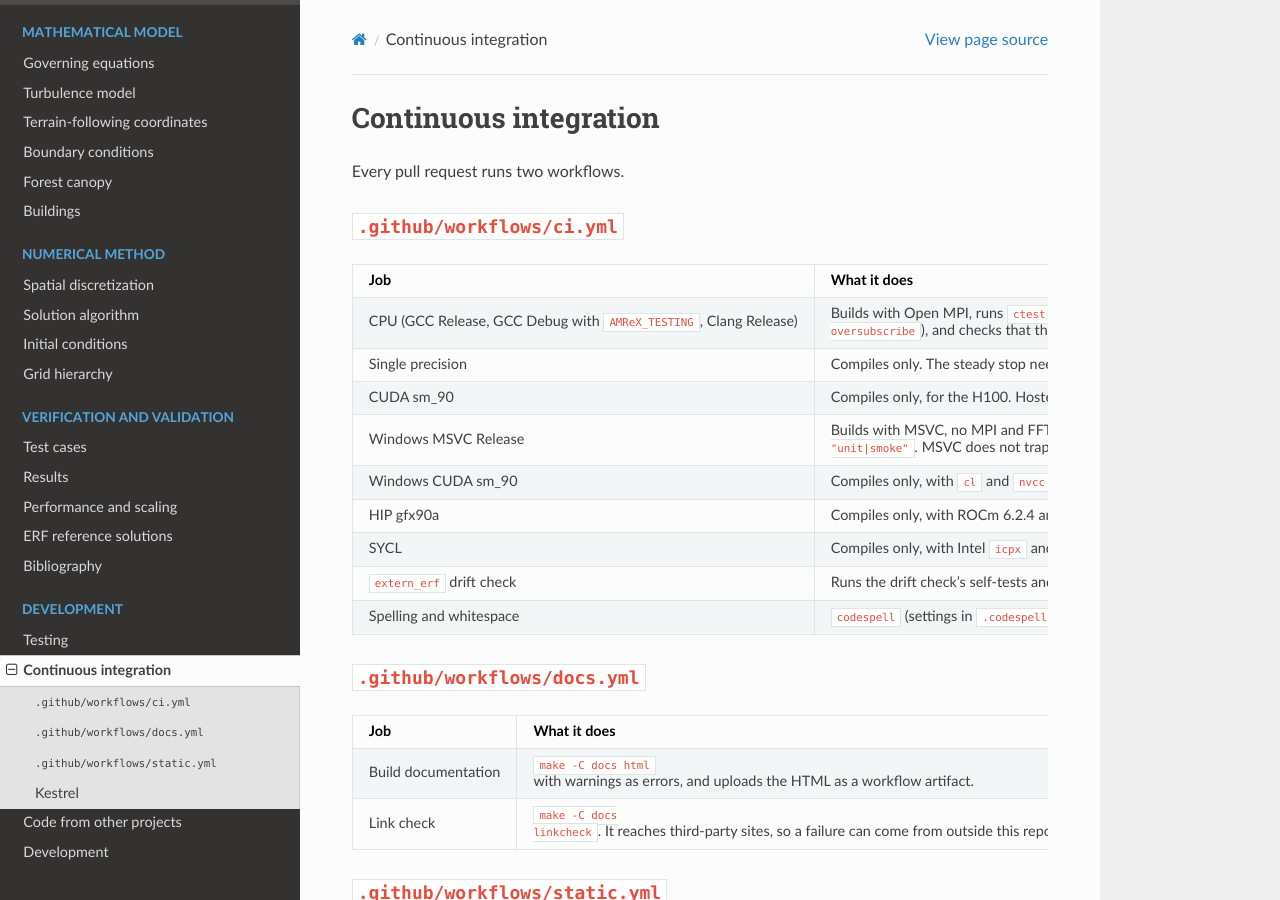
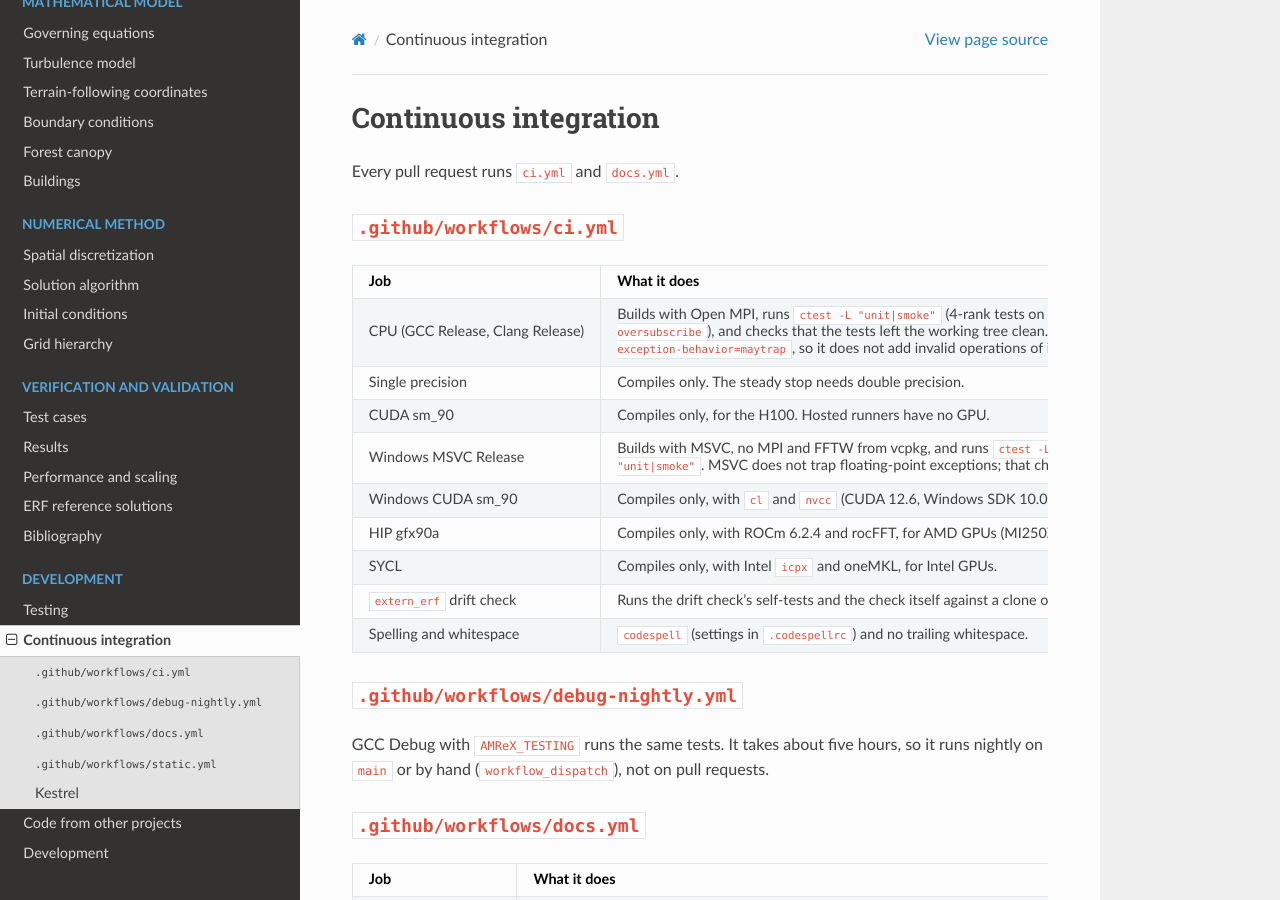
Before and after one commit to erf-model/gust-abl, a Sphinx documentation site: the page built from docs/ci.rst, in a window 1280 px wide and 900 px high. Built offline with Sphinx 7.4.7 and the Read the Docs theme 3.1.0, drawn with Linux system fonts in a browser that asks for light colours.

Commit message:
Docs: gcc Debug runs nightly; the clang job's trap flag
Co-Authored-By: Claude Opus 5.5 <noreply@anthropic.com>

```diff
--- a/docs/ci.rst
+++ b/docs/ci.rst
@@ -1,7 +1,7 @@
 Continuous integration
 ======================
 
-Every pull request runs two workflows.
+Every pull request runs ``ci.yml`` and ``docs.yml``.
 
 ``.github/workflows/ci.yml``
 ----------------------------
@@ -12,9 +12,10 @@ Every pull request runs two workflows.
 
    * - Job
      - What it does
-   * - CPU (GCC Release, GCC Debug with ``AMReX_TESTING``, Clang Release)
+   * - CPU (GCC Release, Clang Release)
      - Builds with Open MPI, runs ``ctest -L "unit|smoke"`` (4-rank tests on 2 cores with ``--oversubscribe``),
-       and checks that the tests left the working tree clean. Linux GCC traps floating-point exceptions.
+       and checks that the tests left the working tree clean. Both Linux jobs trap floating-point exceptions;
+       Clang builds with ``-ffp-exception-behavior=maytrap``, so it does not add invalid operations of its own.
    * - Single precision
      - Compiles only. The steady stop needs double precision.
    * - CUDA sm_90
@@ -33,6 +34,12 @@ Every pull request runs two workflows.
        changes to copied files (:doc:`extraction`).
    * - Spelling and whitespace
      - ``codespell`` (settings in ``.codespellrc``) and no trailing whitespace.
+
+``.github/workflows/debug-nightly.yml``
+---------------------------------------
+
+GCC Debug with ``AMReX_TESTING`` runs the same tests. It takes about five hours, so it runs nightly on ``main`` or
+by hand (``workflow_dispatch``), not on pull requests.
 
 ``.github/workflows/docs.yml``
 ------------------------------
```
